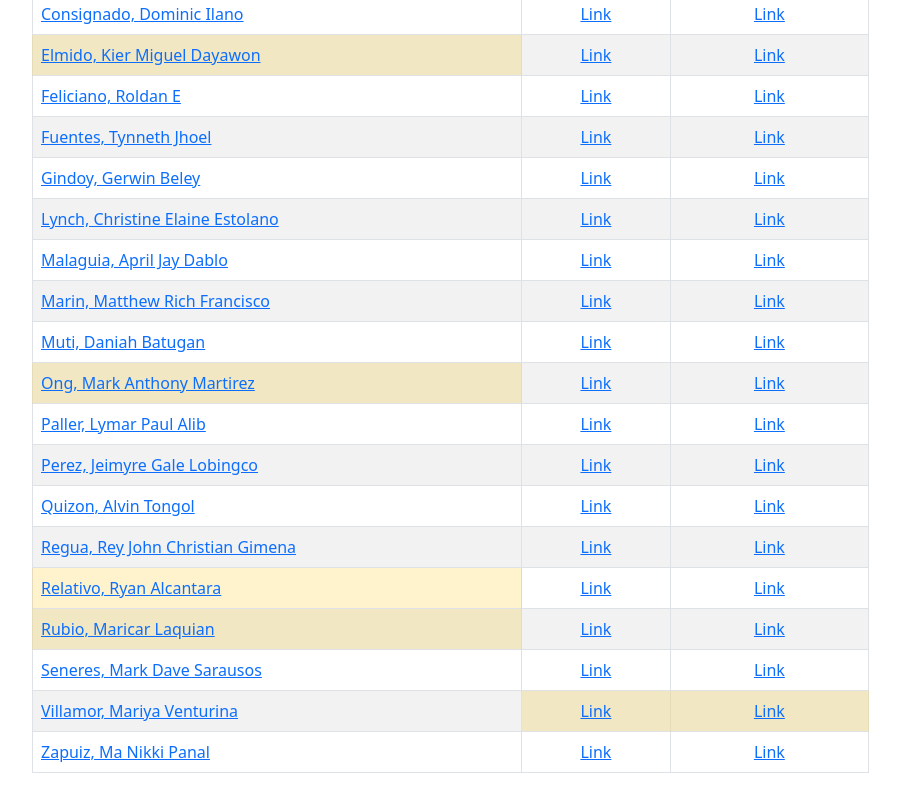
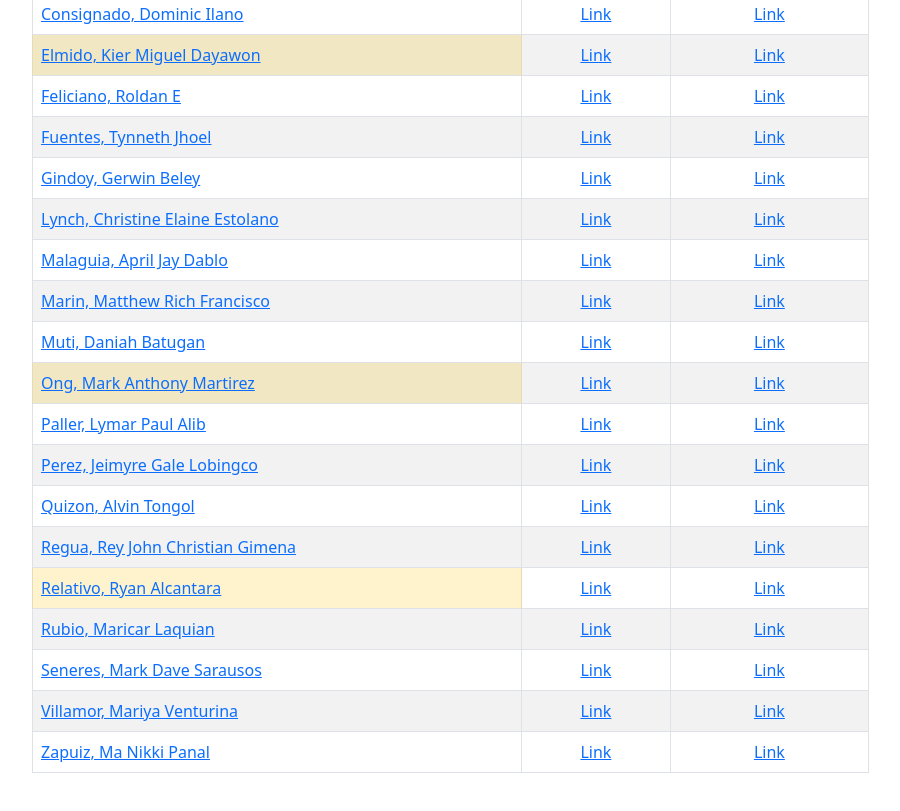
Before and after one commit to klanezurbano/simple-website, a plain HTML site: page index.html in a window 1280 px wide. Shown: the part 343-1154 px from the top of the page, without its empty margins (50-950 px from the left). Drawn offline with nearby package versions, Linux system fonts and the light colour scheme.

Commit message:
:adhesive_bandage: Remove warning for Riya MP1 and Marie Portfolio

```diff
--- a/index.html
+++ b/index.html
@@ -123,7 +123,7 @@
           <td class="text-center"><a href="https://ryanrelativo.github.io/Shamrock-ESL/">Link</a></td>
         </tr>
         <tr>
-          <td class="table-warning"><a href="https://maricarrubio.github.io/">Rubio, Maricar Laquian</a></td>
+          <td><a href="https://maricarrubio.github.io/">Rubio, Maricar Laquian</a></td>
           <td class="text-center"><a href="https://github.com/maricarrubio/victoriabayresort/commits/main">Link</a></td>
           <td class="text-center"><a href="https://maricarrubio.github.io/victoriabayresort/ ">Link</a></td>
         </tr>
@@ -134,8 +134,8 @@
         </tr>
         <tr>
           <td><a href="https://riyavillamor.github.io/">Villamor, Mariya Venturina</a></td>
-          <td class="text-center table-warning"><a href="https://github.com/riyavillamor/cuisina/commits/main">Link</a></td>
-          <td class="text-center table-warning"><a href="https://riyavillamor.github.io/cuisina/">Link</a></td>
+          <td class="text-center"><a href="https://github.com/riyavillamor/cuisina/commits/main">Link</a></td>
+          <td class="text-center"><a href="https://riyavillamor.github.io/cuisina/">Link</a></td>
         </tr>
         <tr>
           <td><a href="https://nikkizapuiz.github.io/">Zapuiz, Ma Nikki Panal</a></td>
```
